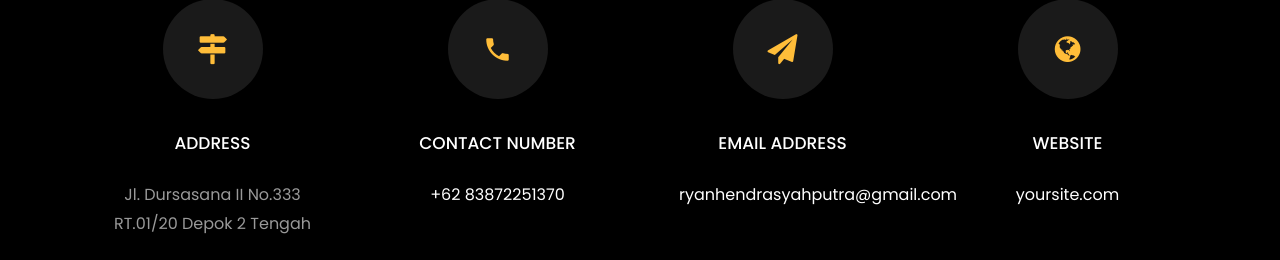
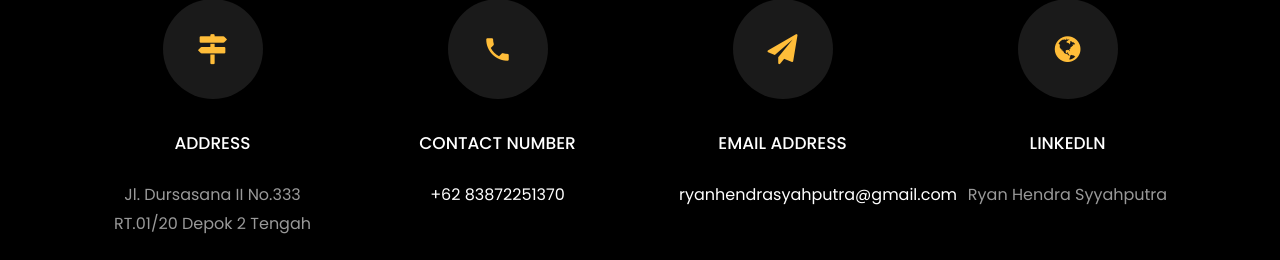
Before and after one commit to ryan240499/ryan240499.github.io, a plain HTML site: page index.html in a window 1280 px wide. Shown: the part 6240-6500 px from the top of the page. Drawn offline with Linux system fonts and the light colour scheme; files whose address does not match are found by name.

Commit message:
update web

```diff
--- a/index.html
+++ b/index.html
@@ -556,8 +556,8 @@
           		<div class="icon d-flex align-items-center justify-content-center">
           			<span class="icon-globe"></span>
           		</div>
-          		<h3 class="mb-4">Website</h3>
-	            <p><a href="#">yoursite.com</a></p>
+          		<h3 class="mb-4">Linkedln</h3>
+	            <p><a href="https://www.linkedin.com/in/ryanhendrasyahputra-83902322a"></a>Ryan Hendra Syyahputra</p>
 	          </div>
           </div>
         </div>
```
